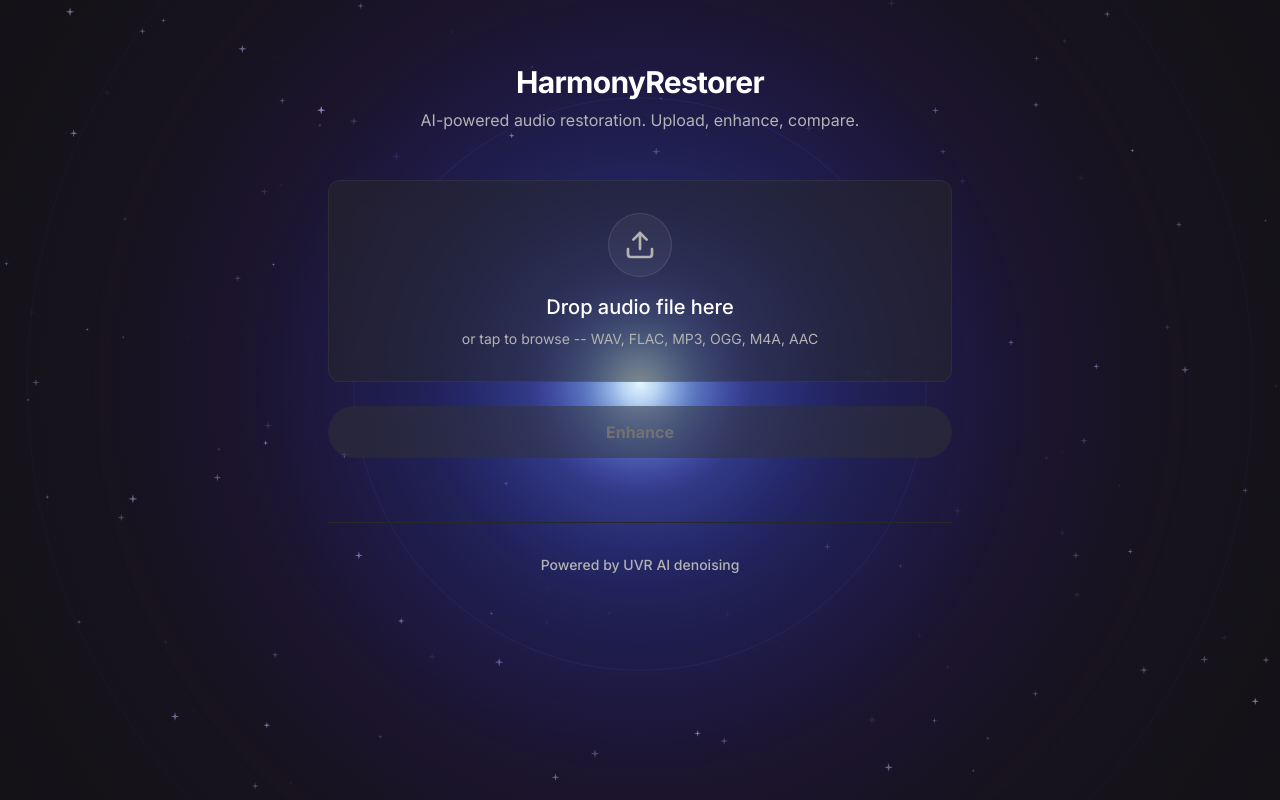
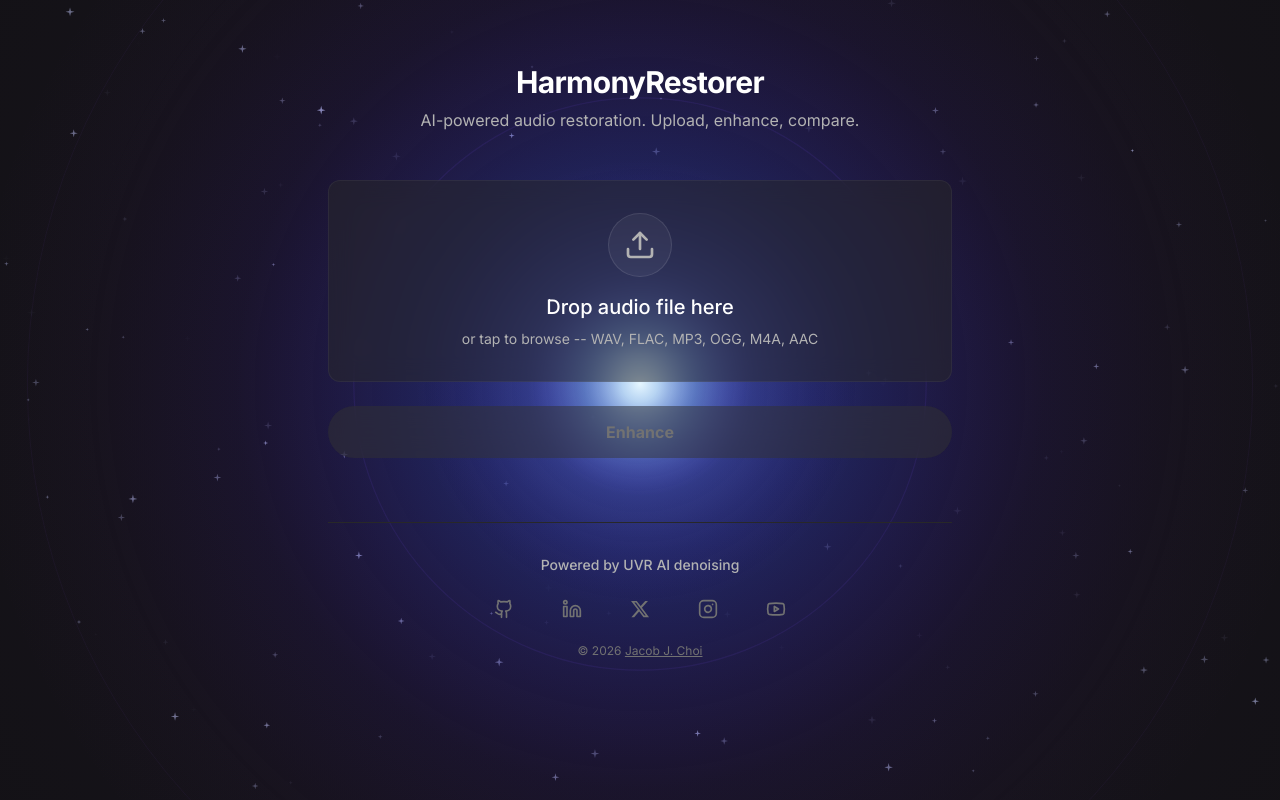
Before and after one commit to jacob7choi-xyz/harmonyrestorer-v1, a React (Vite) app in the folder frontend/: page / in a window 1280 px wide. Built offline with nearby package versions, Linux system fonts and the light colour scheme; no server answers.

Commit message:
feat: add social links and copyright footer with personal website link
GitHub, LinkedIn, X, Instagram, YouTube icons with links to personal
profiles. Copyright line links to jacobjchoi.xyz.

```diff
--- a/frontend/src/App.tsx
+++ b/frontend/src/App.tsx
@@ -1,5 +1,5 @@
 import { useState, useCallback, useRef, useEffect } from 'react';
-import { Download, Loader2, RotateCcw } from 'lucide-react';
+import { Download, Loader2, RotateCcw, Github, Linkedin, Instagram, Youtube } from 'lucide-react';
 import { uploadAudio, pollUntilDone, getDownloadUrl } from './api/client';
 import { UploadArea } from './components/UploadArea';
 import { AudioPlayer } from './components/AudioPlayer';
@@ -303,7 +303,27 @@ export default function HarmonyRestorer(): React.JSX.Element {
         )}
 
         <footer className="text-center mt-16 pt-8 border-t border-[#282828]">
-          <p className="text-[#B3B3B3] text-sm font-medium">Powered by UVR AI denoising</p>
+          <p className="text-[#B3B3B3] text-sm font-medium mb-6">Powered by UVR AI denoising</p>
+
+          <div className="flex items-center justify-center gap-12 mb-6">
+            <a href="https://github.com/jacob7choi-xyz" target="_blank" rel="noopener noreferrer" aria-label="GitHub" className="text-[#727272] hover:text-white transition-colors">
+              <Github className="w-5 h-5" />
+            </a>
+            <a href="https://www.linkedin.com/in/jacobjchoi/" target="_blank" rel="noopener noreferrer" aria-label="LinkedIn" className="text-[#727272] hover:text-white transition-colors">
+              <Linkedin className="w-5 h-5" />
+            </a>
+            <a href="https://x.com/jacob7choii" target="_blank" rel="noopener noreferrer" aria-label="X" className="text-[#727272] hover:text-white transition-colors">
+              <svg viewBox="0 0 24 24" className="w-5 h-5" fill="currentColor"><path d="M18.244 2.25h3.308l-7.227 8.26 8.502 11.24H16.17l-5.214-6.817L4.99 21.75H1.68l7.73-8.835L1.254 2.25H8.08l4.713 6.231zm-1.161 17.52h1.833L7.084 4.126H5.117z" /></svg>
+            </a>
+            <a href="https://www.instagram.com/jacob7choi/" target="_blank" rel="noopener noreferrer" aria-label="Instagram" className="text-[#727272] hover:text-white transition-colors">
+              <Instagram className="w-5 h-5" />
+            </a>
+            <a href="https://youtube.com/@jacob7choi?si=QUGG9m33dLDOHoxM" target="_blank" rel="noopener noreferrer" aria-label="YouTube" className="text-[#727272] hover:text-white transition-colors">
+              <Youtube className="w-5 h-5" />
+            </a>
+          </div>
+
+          <p className="text-[#727272] text-xs">&copy; 2026 <a href="https://jacobjchoi.xyz/" target="_blank" rel="noopener noreferrer" className="underline hover:text-white transition-colors">Jacob J. Choi</a></p>
         </footer>
       </div>
     </div>
```
